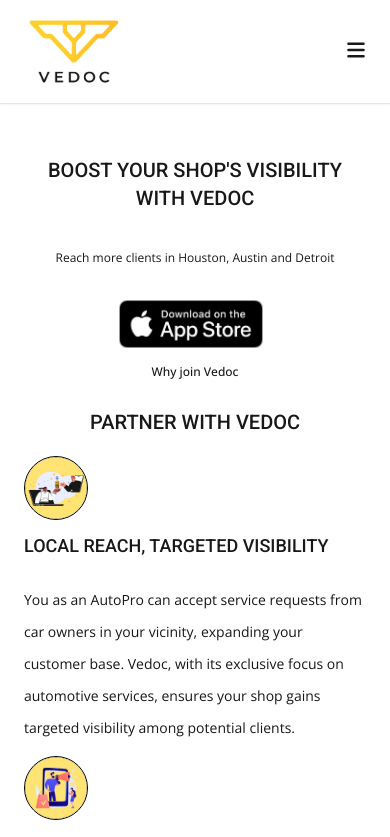
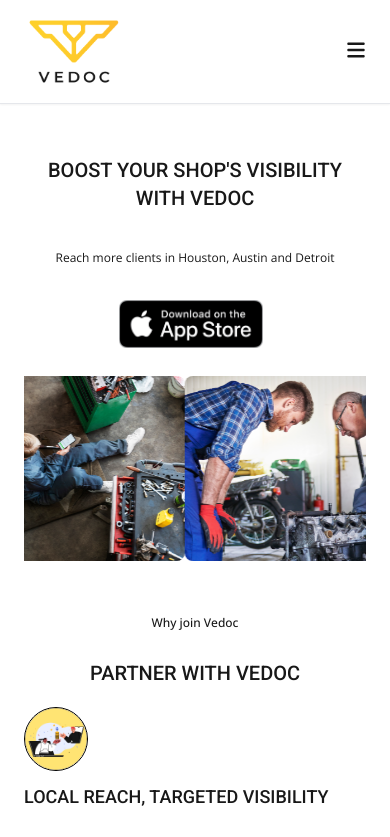
Before and after one commit to elisaherre/vedoc-web, a Next.js app: page /autopros in a window 390 px wide. Shown: the top 837 px of the page. Built offline with nearby package versions, Linux system fonts and the light colour scheme.

Commit message:
autopros mobile version complete

```diff
--- a/app/autopros/page.js
+++ b/app/autopros/page.js
@@ -6,30 +6,35 @@ import { FontAwesomeIcon } from '@fortawesome/react-fontawesome'
 import { faArrowLeft, faArrowRight } from '@fortawesome/free-solid-svg-icons'
 import { Navigation, Pagination } from 'swiper/modules';
 import { Swiper, SwiperSlide } from 'swiper/react';
-// import Slider from 'react-slick';
+import Slider from 'react-slick';
 
 import 'swiper/swiper-bundle.css';
 import 'swiper/css';
 import 'swiper/css/navigation';
 import 'swiper/css/pagination';
-// import "slick-carousel/slick/slick.css";
-// import "slick-carousel/slick/slick-theme.css";
+import "slick-carousel/slick/slick.css";
+import "slick-carousel/slick/slick-theme.css";
 
 export default function Autopros() {
 
 
-    // const settings = {
-    //   dots: true,
-    //   infinite: true,
-    //   speed: 500,
-    //   slidesToShow: 1,
-    //   slidesToScroll: 1
-    // };
+    const settings = {
+      dots: false,
+      arrows: false,
+      infinite: true,
+      slidesToShow: 1,
+      slidesToScroll: 1,
+      autoplay: true,
+      speed: 1000, // Transition duration between slides
+      autoplaySpeed: 3000, // Duration each slide is displayed
+      cssEase: "linear"
+    };
 
   return (
   <div>
     {/* Header */}
-    <div className="flex flex-col w-full justify-center items-center bg-white px-6 lg:px-24 pt-36">
+    {/* flex flex-col w-full justify-center items-center bg-white px-6 lg:px-24 pt-36 */}
+    <div className="pt-36 w-screen px-6 lg:px-24">
       <h2 className='page-title lg:px-40'>Boost your shop&apos;s visibility with Vedoc</h2>
       <p className='subtitle-text py-6'>Reach more clients in Houston, Austin and Detroit</p>
       <div className='flex flex-wrap justify-center gap-2 lg:pb-10 py-2 md:py-5 lg:py-0'>
@@ -37,7 +42,7 @@ export default function Autopros() {
         <Link href="#" className=''><div className='google-play-icon'></div></Link>
       </div>
 
-    {/* <Slider {...settings}>
+    <Slider {...settings}>
       <div className='autopros-page-image'>
         <Image src='/images/autopros_01.png' alt='Autopro page image' width={100} height={100} quality={100} unoptimized={true} />
       </div>
@@ -50,7 +55,7 @@ export default function Autopros() {
       <div className='autopros-page-image'>
         <Image src='/images/autopros_04.png' alt='Autopro page image' width={100} height={100} quality={100} unoptimized={true} />
       </div>
-    </Slider> */}
+    </Slider>
 
     </div>
 
--- a/app/globals.css
+++ b/app/globals.css
@@ -314,7 +314,7 @@
   /* Auto Pros Page */
   /* Header */
   .autopros-page-image {
-    @apply mb-20;
+    @apply mt-5 mb-10 lg:mt-0 lg:mb-20;
   }
 
   .autopros-page-image img{
```
